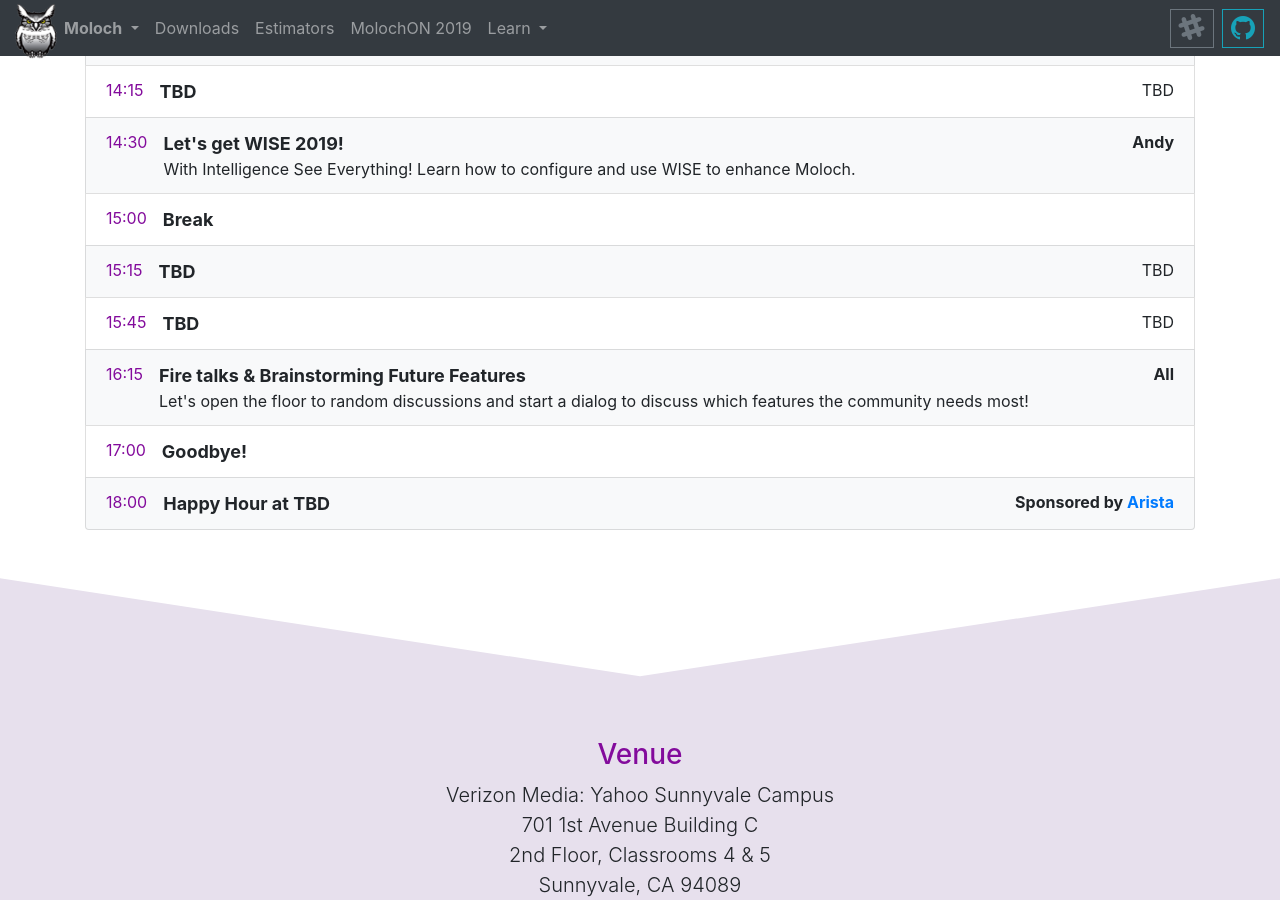
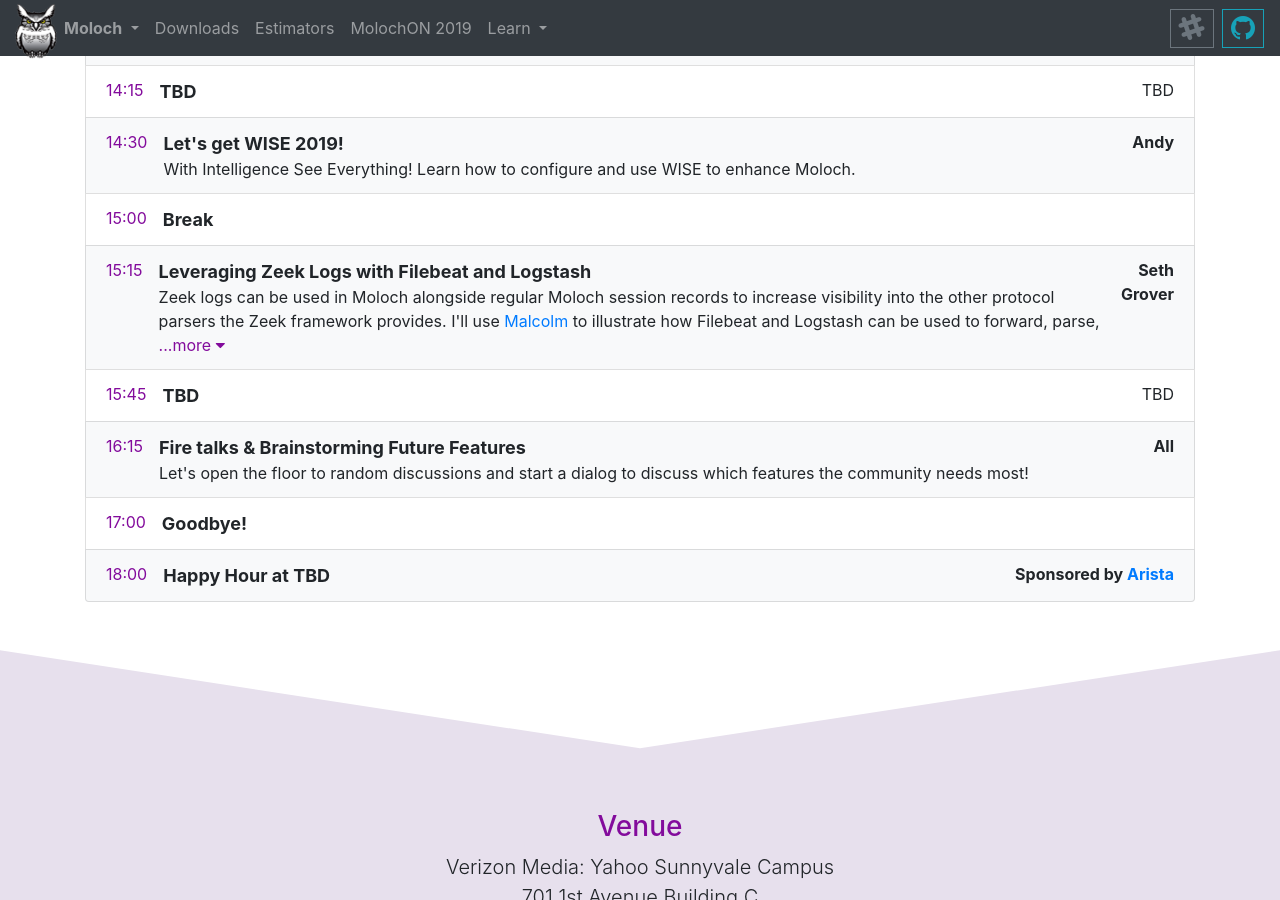
Before and after one commit to aol/molochweb, a Jekyll site: the page built from on.html, in a window 1280 px wide and 900 px high, scrolled down 1712 px. Built offline with Jekyll 4.4.1, drawn with Linux system fonts in a browser that asks for light colours.

Commit message:
add Leveraging Zeek logs with Filebeat and Logstash talk to molochon schedule

```diff
--- a/on.html
+++ b/on.html
@@ -362,8 +362,40 @@
               <li class="list-group-item">
                 <div class="d-flex align-items-start justify-content-between">
                   <div class="mr-auto purp-text">15:15</div>
-                  <div class="pl-3 flex-fill agenda-title">TBD</div>
-                  <div class="pl-3 flex-fill mr-n1 text-right">TBD</div>
+                  <div class="pl-3 flex-fill">
+                    <div class="agenda-title">
+                      Leveraging Zeek Logs with Filebeat and Logstash
+                    </div>
+                    <span class="agenda-description">
+                      Zeek logs can be used in Moloch alongside regular Moloch
+                      session records to increase visibility into the other
+                      protocol parsers the Zeek framework provides. I'll use
+                      <a href="https://github.com/idaholab/malcolm"
+                        class="no-decoration">
+                        Malcolm</a>
+                        to illustrate how Filebeat and Logstash can be used to
+                        forward, parse,
+                        <a class="agenda-description-more-btn cursor-pointer purp-text no-wrap"
+                          onclick="showMore(event)">
+                          ...more&nbsp;<span class="fa fa-caret-down"></span>
+                        </a>
+                        <span class="agenda-description-more-text"
+                          style="display:none;">
+                          and normalize Zeek logs so they can be
+                          search in Moloch. I'll also show how Zeek logs and
+                          Moloch sessions can be correlated using things like
+                          community ID, JA3, etc.
+                        </span>
+                        <a class="agenda-description-less-btn cursor-pointer purp-text no-wrap"
+                          onclick="showLess(event)"
+                          style="display:none;">
+                          less&nbsp;<span class="fa fa-caret-up"></span>
+                        </a>
+                    </span>
+                  </div>
+                  <div class="pl-3 flex-fill mr-n1 text-right">
+                    <strong>Seth Grover</strong>
+                  </div>
                 </div>
               </li>
               <li class="list-group-item">
```
